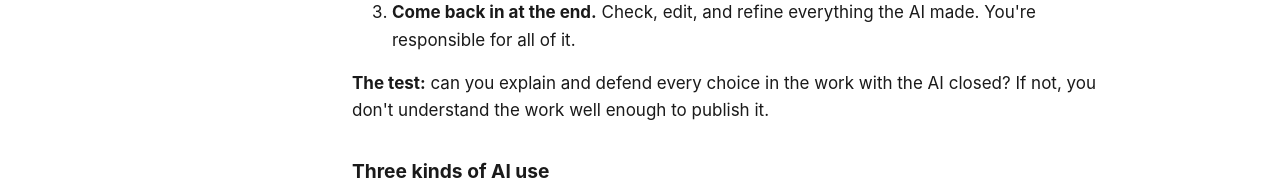
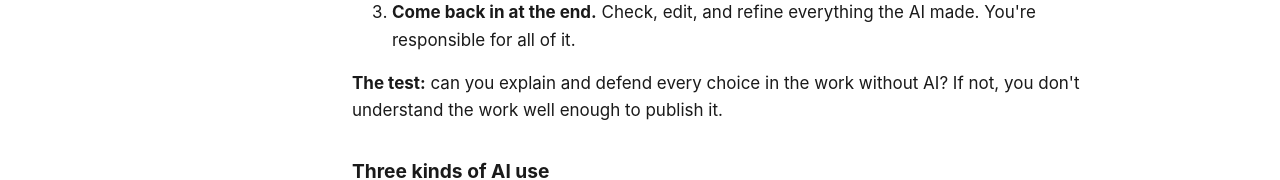
Before and after one commit to kevinripka-uiowa/handbook, a plain HTML site: page ai.html in a window 1280 px wide. Shown: the part 738-918 px from the top of the page. Drawn offline with Linux system fonts and the light colour scheme.

Commit message:
text change

```diff
--- a/ai.html
+++ b/ai.html
@@ -107,7 +107,7 @@
   <li><b>Use AI for production work, not to do the work.</b> Once you have your own ideas, you can test them against AI, and use it for simple production tasks: cleaning up audio, removing a background, writing code for a layout you designed, transcribing an interview.</li>
   <li><b>Come back in at the end.</b> Check, edit, and refine everything the AI made. You're responsible for all of it.</li>
 </ol>
-<p><b>The test:</b> can you explain and defend every choice in the work with the AI closed? If not, you don't understand the work well enough to publish it.</p>
+<p><b>The test:</b> can you explain and defend every choice in the work without AI? If not, you don't understand the work well enough to publish it.</p>
 
 <h3 id="uses">Three kinds of AI use</h3>
 <p>Name the use, not the feature. The same tool can do any of these. What matters is who makes the decisions. You're the director or editor at every level. What changes is how much you hand down.</p>
```
